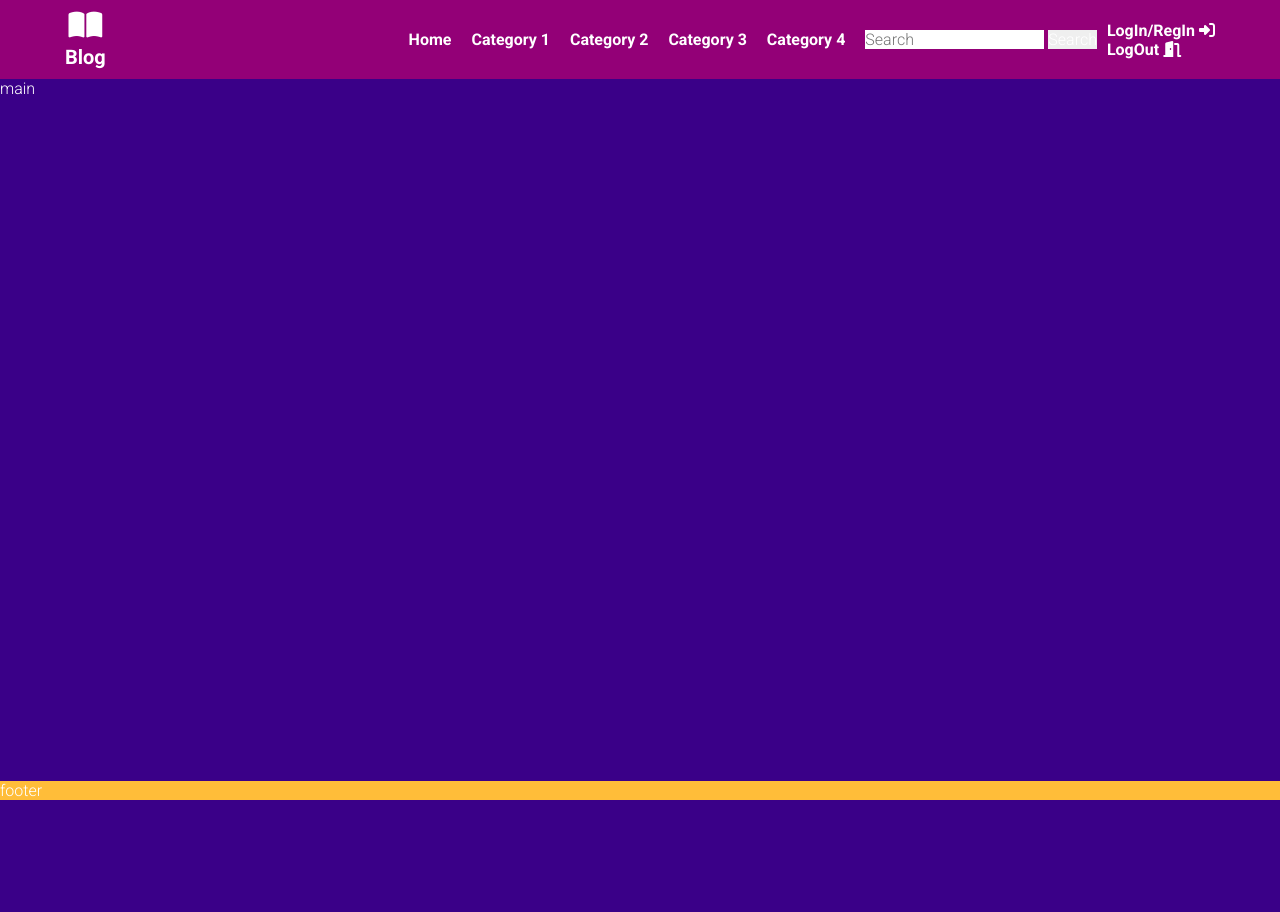
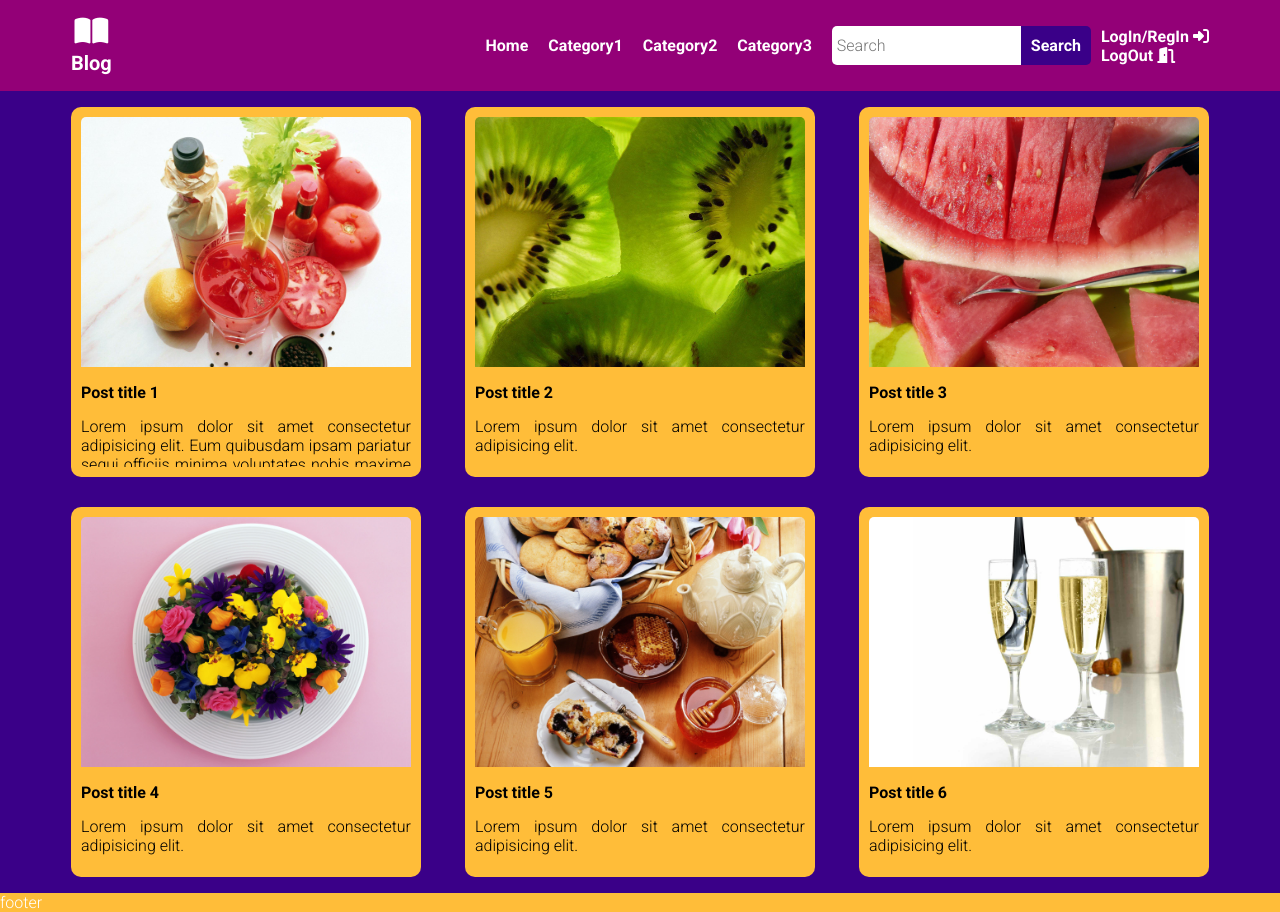
Before and after one commit to ostenbaken87/Blog, a website: page index.html in a window 1280 px wide. Before the commit the page ends 800 px from the top, so only its background shows below. Drawn offline with Linux system fonts and the light colour scheme.

Commit message:
post lent

```diff
--- a/css/particles/core.css
+++ b/css/particles/core.css
@@ -49,3 +49,13 @@ a {
 .yellow{
     background-color: #FFBD39;
 }
+
+.btn {
+    font-weight: bold;
+    padding: 10px;
+    border-radius: 5px;
+}
+
+.btn:hover {
+    cursor: pointer;
+}
--- a/css/particles/header.css
+++ b/css/particles/header.css
@@ -1,14 +1,14 @@
 .navbar {
-    display: flex;
-    justify-content: space-between;
+    display: grid;
+    grid-template-columns: auto auto;
     align-items: center;
-    flex-wrap: wrap;
-    padding: 10px;
+    padding: 16px;
 }
 
 .navbar_title {
     text-align: center;
     font-weight: bold;
+    justify-self: start;
 }
 
 .navbar_logo {
@@ -27,6 +27,7 @@
     display: flex;
     align-items: center;
     font-weight: bold;
+    justify-self: end;
 }
 
 .navbar_link {
@@ -41,3 +42,55 @@
 .navbar_form_search {
     margin: 0 10px;
 }
+
+.navbar_burger i {
+    display: none;
+}
+.navbar_form_search {
+    display: flex;
+}
+
+.form_search_input {
+    border-radius: 5px 0 0 5px;
+    padding: 5px;
+}
+
+.btn_search {
+    background-color: #3A0088;
+    border-radius: 0 5px 5px 0;
+}
+
+.btn_search:hover {
+    background-color: #FFBD39;
+    transition: all 0.5s;
+}
+
+
+/* Adaptive Layout Header */
+
+@media (max-width: 800px) {
+    .navbar_menu {
+        display: none;
+    }
+
+    .navbar_burger {
+        display: flex;
+        justify-content: end;
+    }
+
+    .navbar_burger i {
+        display: inline-block;
+        border: 1px solid white;
+        border-radius: 5px;
+        padding: 10px 15px 10px 15px;
+        font-size: 20px;
+        cursor: pointer;
+    }
+
+    .navbar_burger i:hover {
+        border: 1px solid black;
+        color: black;
+        background-color:white;
+        transition: all 0.5s;
+    }
+}
--- /dev/null
+++ b/css/particles/lentpost.css
@@ -0,0 +1,39 @@
+.lent {
+    display: grid;
+    grid-template-columns: repeat(3,350px);
+    grid-template-rows: auto;
+    justify-content: space-between;
+    padding: 16px;
+    gap: 30px;
+}
+
+.lent_post {
+    display: grid;
+    grid-template-rows: 250px 50px 50px;
+    background-color: #FFBD39;
+    padding: 10px;
+    border-radius: 10px;
+}
+
+.post_image img {
+    width: 330px;
+    height: 250px;
+    overflow: hidden;
+    border-radius: 5px 5px 0 0;
+}
+
+.post_title {
+    align-self: center;
+    overflow: hidden;
+}
+
+.post_title a {
+    color: black;
+    font-weight: bold;
+}
+
+.post_description {
+    color: black;
+    overflow: hidden;
+    text-align: justify;
+}
--- a/css/style.css
+++ b/css/style.css
@@ -1,2 +1,3 @@
 @import url('/css/particles/core.css');
 @import url('/css/particles/header.css');
+@import url('/css/particles/lentpost.css');
--- a/index.html
+++ b/index.html
@@ -30,30 +30,110 @@
                         <a href="index.html">Home</a>
                     </div>
                     <div class="navbar_link">
-                        <a href="show_categories.html">Category 1</a>
+                        <a href="show_categories.html">Category1</a>
                     </div>
                     <div class="navbar_link">
-                        <a href="show_tags.html">Category 2</a>
+                        <a href="show_tags.html">Category2</a>
                     </div>
                     <div class="navbar_link">
-                        <a href="show_posts.html">Category 3</a>
-                    </div>
-                    <div class="navbar_link">
-                        <a href="show_users.html">Category 4</a>
+                        <a href="show_posts.html">Category3</a>
                     </div>
                     <form class="navbar_form_search">
-                        <input class="form-search-input" type="text" placeholder="Search">
-                        <button class="btn btn-search" type="submit">Search</button>
+                        <input class="form_search_input" type="text" placeholder="Search">
+                        <button class="btn btn_search" type="submit">Search</button>
                     </form>
                     <div class="navbar_enter">
                         <div class="navbar_login">LogIn/RegIn <i class="fas fa-sign-in-alt"></i></div>
                         <div class="navbar_logout">LogOut <i class="fas fa-door-open"></i></div>
                     </div>
                 </div>
-
+                <div class="navbar_burger">
+                    <i class="fas fa-bars"></i>
+                </div>
             </nav>
         </header>
-        <main>main</main>
+        <main>
+            <div class="lent wrapper_content">
+                <div class="lent_post">
+                    <div class="post_image">
+                        <img src="src/image/food01.jpg" alt="">
+                    </div>
+                    <div class="post_title">
+                        <a href="">
+                            Post title 1
+                        </a>
+                    </div>
+                    <div class="post_description">
+                        Lorem ipsum dolor sit amet consectetur adipisicing elit. Eum quibusdam ipsam pariatur sequi officiis minima voluptates nobis maxime ipsa reprehenderit!
+                    </div>
+                </div>
+                <div class="lent_post">
+                    <div class="post_image">
+                        <img src="src/image/food02.jpg" alt="">
+                    </div>
+                    <div class="post_title">
+                        <a href="">
+                            Post title 2
+                        </a>
+                    </div>
+                    <div class="post_description">
+                        Lorem ipsum dolor sit amet consectetur adipisicing elit.
+                    </div>
+                </div>
+                <div class="lent_post">
+                    <div class="post_image">
+                        <img src="src/image/food03.jpg" alt="">
+                    </div>
+                    <div class="post_title">
+                        <a href="">
+                            Post title 3
+                        </a>
+                    </div>
+                    <div class="post_description">
+                        Lorem ipsum dolor sit amet consectetur adipisicing elit.
+                    </div>
+                </div>
+                <div class="lent_post">
+                    <div class="post_image">
+                        <img src="src/image/food04.jpg" alt="">
+                    </div>
+                    <div class="post_title">
+                        <a href="">
+                            Post title 4
+                        </a>
+                    </div>
+                    <div class="post_description">
+                        Lorem ipsum dolor sit amet consectetur adipisicing elit.
+                    </div>
+                </div>
+                <div class="lent_post">
+                    <div class="post_image">
+                        <img src="src/image/food05.jpg" alt="">
+                    </div>
+                    <div class="post_title">
+                        <a href="">
+                            Post title 5
+                        </a>
+                    </div>
+                    <div class="post_description">
+                        Lorem ipsum dolor sit amet consectetur adipisicing elit.
+                    </div>
+                </div>
+                <div class="lent_post">
+                    <div class="post_image">
+                        <img src="src/image/food06.jpg" alt="">
+                    </div>
+                    <div class="post_title">
+                        <a href="">
+                            Post title 6
+                        </a>
+                    </div>
+                    <div class="post_description">
+                        Lorem ipsum dolor sit amet consectetur adipisicing elit.
+                    </div>
+                </div>
+            </div>
+        </main>
         <footer class="yellow">footer</footer>
     </div>
 </body>
```
Also changed, not shown: src/image/food01.jpg (added), src/image/food02.jpg (added), src/image/food03.jpg (added), src/image/food04.jpg (added), src/image/food05.jpg (added), src/image/food06.jpg (added), src/image/food07.jpg (added), src/image/food08.jpg (added), src/image/food09.jpg (added), src/image/food10.jpg (added), src/image/food11.jpg (added), src/image/food12.jpg (added), src/image/food13.jpg (added), src/image/food14.jpg (added).
